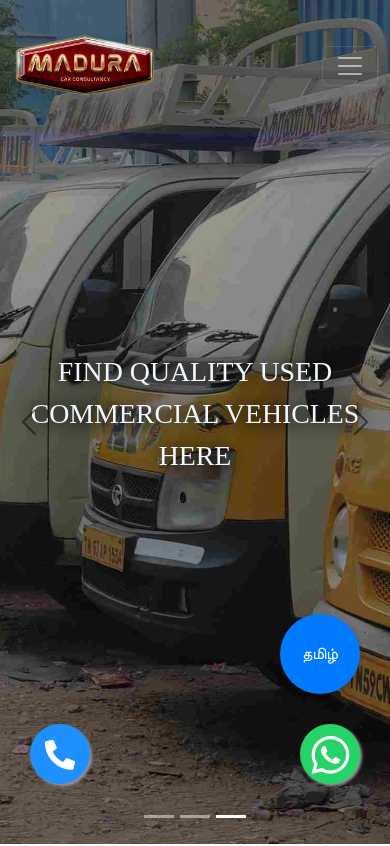
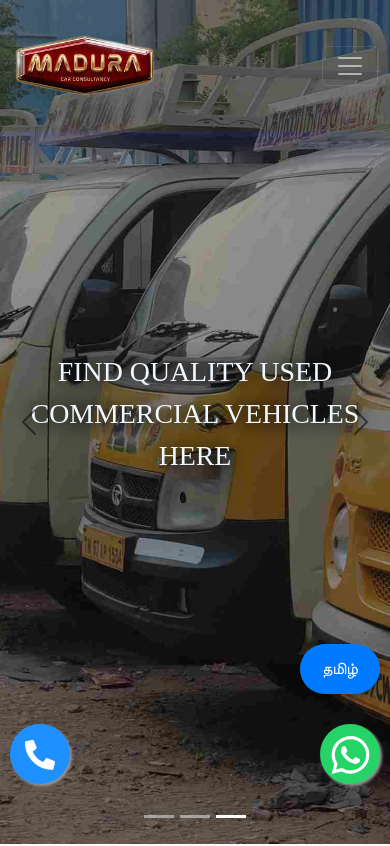
Before and after one commit to surendranp/madura-cars, a plain HTML site: page index.html in a window 390 px wide. Shown: the top 846 px of the page. Drawn offline with nearby package versions, Linux system fonts and the light colour scheme; a script that the page names is missing.

Commit message:
responsive_update_30-07-2024

```diff
--- a/assets/css/contact.css
+++ b/assets/css/contact.css
@@ -138,3 +138,45 @@ backdrop-filter: blur( 14px );
     display: block;
 }
 /* language translation ----------------*/
+.bi-whatsapp{
+  font-size: 43px;
+  padding-top: 0px;
+  padding-bottom:5px;
+   margin-top: 8px;
+}
+.whatsapp_icon{
+ right:30px;
+ background-color:#25d366;
+}
+.tel_icon{
+  left:30px;
+   background-color:DodgerBlue;
+}
+@media only screen and (max-width: 405px){
+  .floating-button {
+    position: fixed;
+    bottom: 150px;
+    right: 10px;
+    background-color: #007bff;
+    color: white;
+    border: none;
+    border-radius: 50px;
+    width: 80px;
+    height: 50px;
+    display: flex;
+    align-items: center;
+    justify-content: center;
+    box-shadow: 0 4px 8px rgba(0, 0, 0, 0.2);
+    cursor: pointer;
+    z-index: 1000;
+    transition: background-color 0.3s ease;
+}
+.whatsapp_icon{
+  right:10px;
+  background-color:#25d366;
+ }
+ .tel_icon{
+  left:10px;
+   background-color:DodgerBlue;
+}
+}
--- a/assets/css/custom-style.css
+++ b/assets/css/custom-style.css
@@ -225,6 +225,7 @@ border-radius: 5em;
   text-align: center;
   overflow: hidden;
  }
+
 }
 /* @media only screen and (min-width: 350px),screen and (max-height: 700px){
 
--- a/index.html
+++ b/index.html
@@ -170,8 +170,9 @@
     <button class="floating-button" onclick="toggleLanguage()">தமிழ்</button>
     <!-- call & whatsapp -->
     <section>
-        <a class="bounce animated infinite float-icon" href="tel:+919750067996" style="left:30px; background-color:DodgerBlue; " target="_blank"><i class="fas fa-phone-alt my-float"></i></a>
-        <a class="bounce animated infinite float-icon" href="https://api.whatsapp.com/send?phone=+919750067996&amp;text=Hey I Want Need More Details About Your Shop" style="right:30px; background-color:#25d366;" target="_blank"><svg xmlns="http://www.w3.org/2000/svg" width="1em" height="1em" fill="currentColor" viewBox="0 0 16 16" class="bi bi-whatsapp my-float" style="font-size: 43px;padding-top: 0px;padding-bottom:5px; margin-top: 8px;">
+        <a class="bounce animated infinite float-icon tel_icon" href="tel:+919750067996"  target="_blank"><i class="fas fa-phone-alt my-float"></i></a>
+        <a class="bounce animated infinite float-icon whatsapp_icon" href="https://api.whatsapp.com/send?phone=+919750067996&amp;text=Hey I Want Need More Details About Your Shop"  target="_blank">
+            <svg xmlns="http://www.w3.org/2000/svg" width="1em" height="1em" fill="currentColor" viewBox="0 0 16 16" class="bi bi-whatsapp my-float" >
         <path d="M13.601 2.326A7.854 7.854 0 0 0 7.994 0C3.627 0 .068 3.558.064 7.926c0 1.399.366 2.76 1.057 3.965L0 16l4.204-1.102a7.933 7.933 0 0 0 3.79.965h.004c4.368 0 7.926-3.558 7.93-7.93A7.898 7.898 0 0 0 13.6 2.326zM7.994 14.521a6.573 6.573 0 0 1-3.356-.92l-.24-.144-2.494.654.666-2.433-.156-.251a6.56 6.56 0 0 1-1.007-3.505c0-3.626 2.957-6.584 6.591-6.584a6.56 6.56 0 0 1 4.66 1.931 6.557 6.557 0 0 1 1.928 4.66c-.004 3.639-2.961 6.592-6.592 6.592zm3.615-4.934c-.197-.099-1.17-.578-1.353-.646-.182-.065-.315-.099-.445.099-.133.197-.513.646-.627.775-.114.133-.232.148-.43.05-.197-.1-.836-.308-1.592-.985-.59-.525-.985-1.175-1.103-1.372-.114-.198-.011-.304.088-.403.087-.088.197-.232.296-.346.1-.114.133-.198.198-.33.065-.134.034-.248-.015-.347-.05-.099-.445-1.076-.612-1.47-.16-.389-.323-.335-.445-.34-.114-.007-.247-.007-.38-.007a.729.729 0 0 0-.529.247c-.182.198-.691.677-.691 1.654 0 .977.71 1.916.81 2.049.098.133 1.394 2.132 3.383 2.992.47.205.84.326 1.129.418.475.152.904.129 1.246.08.38-.058 1.171-.48 1.338-.943.164-.464.164-.86.114-.943-.049-.084-.182-.133-.38-.232z"></path>
     </svg></a>
 </section>
```
